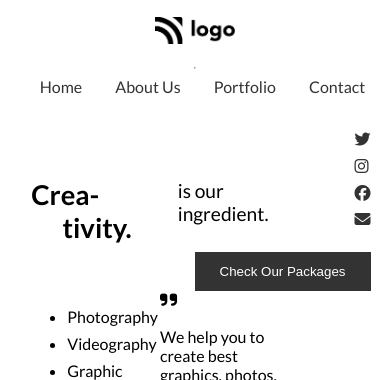
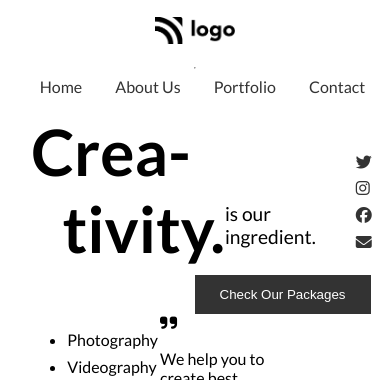
Before and after one commit to itamim345/Creativity, a plain HTML site: page index.html in a window 390 px wide. Shown: the top 380 px of the page. Drawn offline with Linux system fonts and the light colour scheme.

Commit message:
Fixed a issue on responsive screen

```diff
--- a/style.css
+++ b/style.css
@@ -11,7 +11,7 @@ body{
     margin: 0 auto;
 }
 h1 {
-    font-size: 3rem;
+    font-size: 4rem;
 }
 h2 {
     font-size: 2rem;
@@ -64,7 +64,6 @@ nav {
     align-items:flex-end;
 }
 .right-top h1 {
-    font-size: 7vw;
     margin: 0;
     padding-left: 3vw;
 }
```
